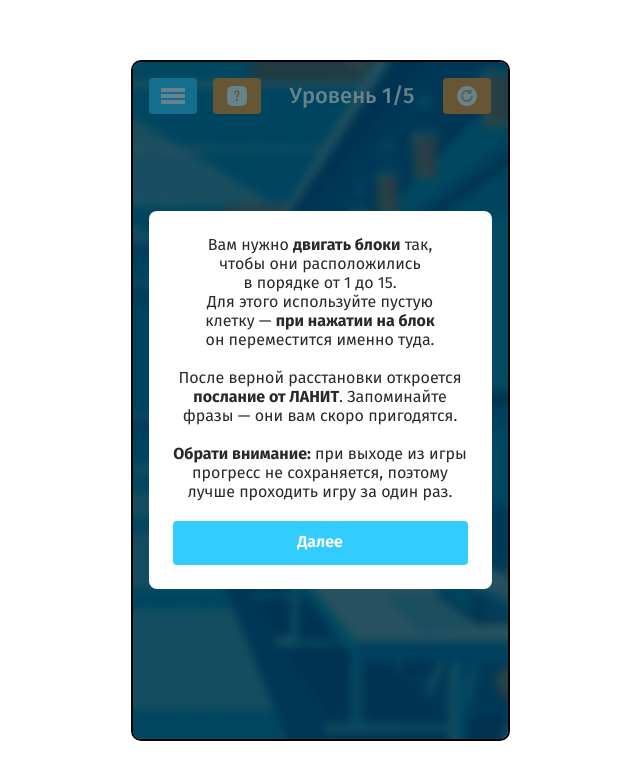
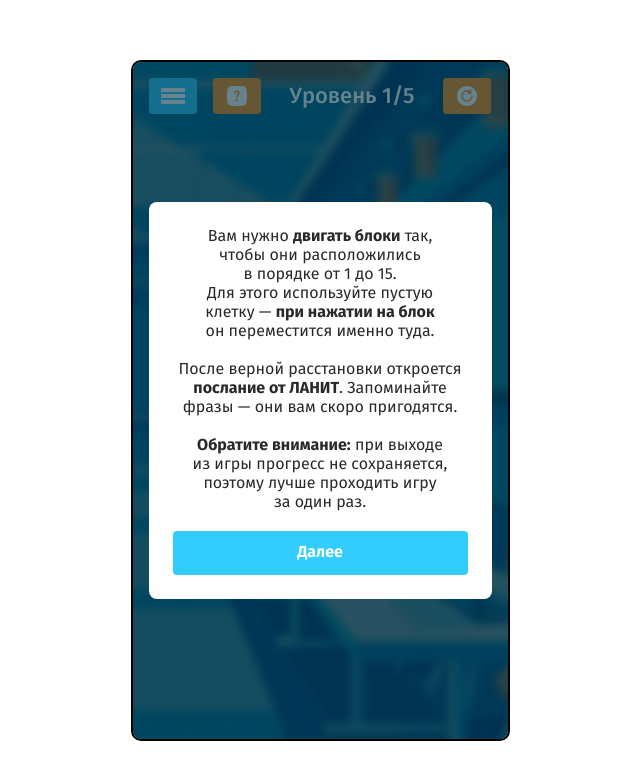
Before and after one commit to julry/lanit-game, a React (Create React App) app: page / in a window 1280 px wide. Both pictures are taken after a click on the button "Играть". Shown: the top 780 px of the page, without its empty margins (320-960 px from the left). Built offline with nearby package versions, Linux system fonts and the light colour scheme.

Commit message:
upd build

```diff
--- a/src/components/shared/rules-modal.jsx
+++ b/src/components/shared/rules-modal.jsx
@@ -47,7 +47,7 @@ export const RulesModal = ({ isFirstTime, onClose, setIsRules }) => {
                             Для этого используйте пустую клетку — <b>при нажатии на блок</b> он переместится именно туда.{'\n'}{'\n'}
                             После верной расстановки откроется <b>послание от ЛАНИТ</b>.
                             Запоминайте фразы — они вам скоро пригодятся.{'\n'}{'\n'}
-                            <b>Обрати внимание:</b> при выходе из игры прогресс не сохраняется, поэтому лучше проходить игру за один раз.
+                            <b>Обратите внимание:</b> при выходе из игры прогресс не сохраняется, поэтому лучше проходить игру за один раз.
                         </>
                     ): (
                         <>
```
Also changed, not shown: 7 other files (tests, documents, lock files or other folders).
